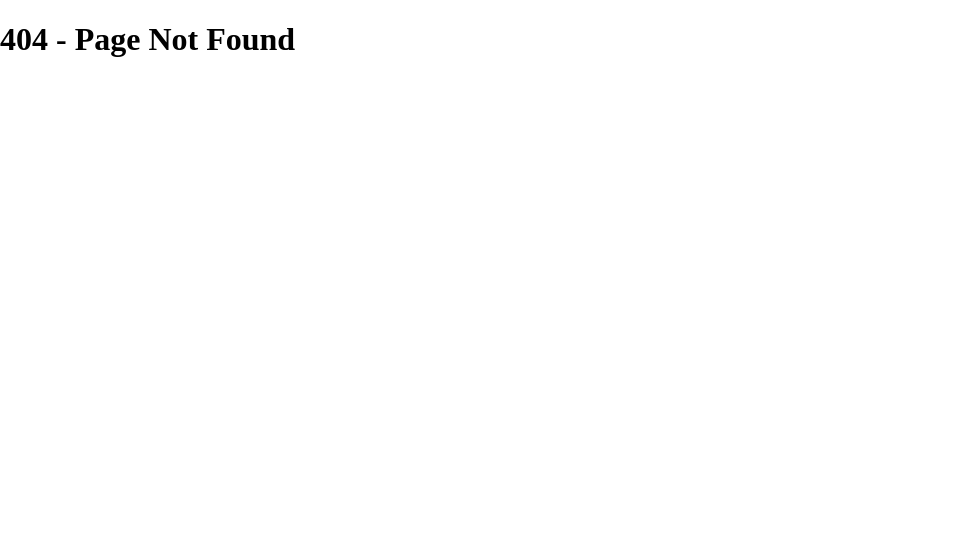
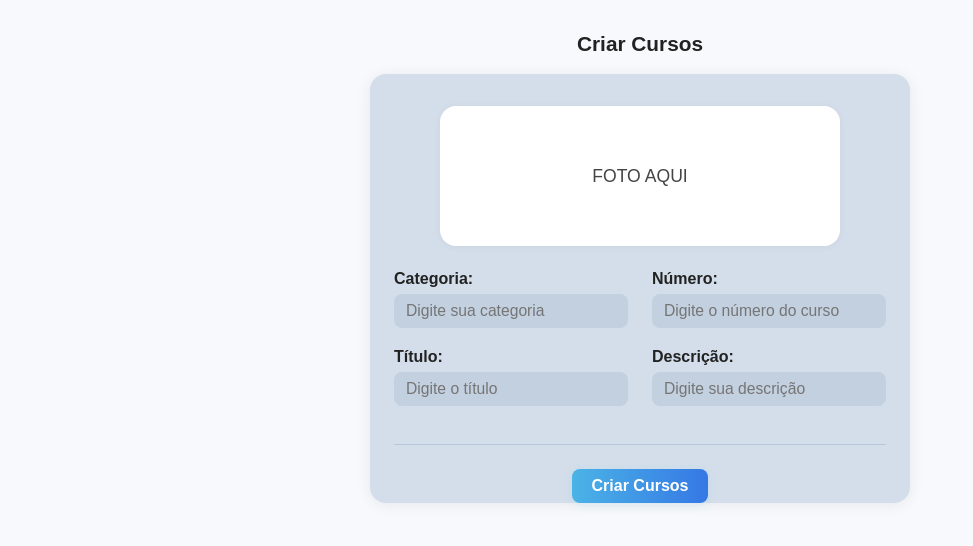
Before and after one commit to souzabweatriz/EdPro-FrontEnd, a Next.js app: page /courses in a window 1280 px wide. Before the commit this address had no page. Shown: the top 546 px of the page, without its empty margins (0-973 px from the left). Built offline with nearby package versions, Linux system fonts and the light colour scheme.

Commit message:
feat: update page.jsx courses

```diff
--- /dev/null
+++ b/src/app/courses/Courses.module.css
@@ -0,0 +1,140 @@
+.container {
+	display: flex;
+	flex-direction: column;
+	align-items: center;
+	justify-content: flex-start;
+	min-height: 200vh;
+	background: #f7f9fc;
+}
+
+.title {
+	font-family: 'Montserrat', sans-serif;
+	font-size: 1.3rem;
+	font-weight: bold;
+	margin-top: 32px;
+	margin-bottom: 18px;
+	color: #222;
+	text-align: center;
+}
+
+.formBox {
+	background: #d3deea;
+	border-radius: 16px;
+	box-shadow: 0 2px 16px rgba(0,0,0,0.07);
+	padding: 32px 24px 0 24px;
+	width: 100%;
+	max-width: 540px;
+	display: flex;
+	flex-direction: column;
+	align-items: center;
+}
+
+.imageBox {
+	background: #fff;
+	border-radius: 16px;
+	width: 100%;
+	max-width: 400px;
+	height: 140px;
+	display: flex;
+	align-items: center;
+	justify-content: center;
+	margin-bottom: 24px;
+	cursor: pointer;
+	box-shadow: 0 1px 8px rgba(0,0,0,0.04);
+	transition: box-shadow 0.2s;
+}
+.imageBox:hover {
+	box-shadow: 0 2px 16px rgba(0,0,0,0.10);
+}
+.imagePlaceholder {
+	color: #444;
+	font-size: 1.1rem;
+	font-family: 'Quicksand', sans-serif;
+}
+.previewImg {
+	max-width: 100%;
+	max-height: 120px;
+	border-radius: 12px;
+	object-fit: cover;
+}
+
+.fieldsRow {
+	display: flex;
+	width: 100%;
+	gap: 24px;
+	margin-bottom: 18px;
+}
+.fieldCol {
+	flex: 1;
+	display: flex;
+	flex-direction: column;
+}
+.label {
+	font-family: 'Montserrat', sans-serif;
+	font-size: 1rem;
+	font-weight: 600;
+	margin-bottom: 6px;
+	color: #222;
+}
+.input {
+	font-family: 'Quicksand', sans-serif;
+	font-size: 0.98rem;
+	padding: 8px 12px;
+	border-radius: 8px;
+	border: none;
+	background: #c3d0e0;
+	color: #222;
+	outline: none;
+	margin-bottom: 2px;
+	transition: background 0.2s;
+}
+.input:focus {
+	background: #b0c4db;
+}
+.input:disabled {
+	color: #888;
+}
+
+.buttonRow {
+	width: 100%;
+	border-top: 1px solid #b7c6d8;
+	margin-top: 18px;
+	padding-top: 16px;
+	display: flex;
+	justify-content: center;
+}
+.createButton {
+	background: linear-gradient(90deg, #4bb3e6 0%, #3578e5 100%);
+	border: none;
+	color: #fff;
+	font-size: 1rem;
+	font-family: 'Quicksand', sans-serif;
+	cursor: pointer;
+	padding: 8px 20px;
+	border-radius: 8px;
+	box-shadow: 0 2px 8px rgba(75,179,230,0.12);
+	font-weight: 600;
+	transition: background 0.2s, transform 0.2s, box-shadow 0.2s;
+	margin-top: 8px;
+}
+.createButton:hover {
+	background: linear-gradient(90deg, #3578e5 0%, #4bb3e6 100%);
+	transform: translateY(-2px) scale(1.04);
+	box-shadow: 0 4px 16px rgba(53,120,229,0.18);
+	text-decoration: none;
+}
+
+@media (max-width: 700px) {
+	.formBox {
+		max-width: 98vw;
+		padding: 18px 6vw 0 6vw;
+	}
+	.imageBox {
+		max-width: 98vw;
+		height: 110px;
+	}
+	.fieldsRow {
+		flex-direction: column;
+		gap: 8px;
+	}
+}
--- /dev/null
+++ b/src/app/courses/page.jsx
@@ -0,0 +1,66 @@
+"use client";
+import React, { useRef, useState } from "react";
+import styles from "./Courses.module.css";
+
+export default function CreateCourse() {
+	const [image, setImage] = useState(null);
+	const [imagePreview, setImagePreview] = useState(null);
+	const fileInputRef = useRef(null);
+
+	const handleImageClick = () => {
+		fileInputRef.current.click();
+	};
+
+	const handleImageChange = (e) => {
+		const file = e.target.files[0];
+		if (file) {
+			setImage(file);
+			setImagePreview(URL.createObjectURL(file));
+		}
+	};
+
+	return (
+		<div className={styles.container}>
+			<h2 className={styles.title}>Criar Cursos</h2>
+			<div className={styles.formBox}>
+				<div className={styles.imageBox} onClick={handleImageClick}>
+					{imagePreview ? (
+						<img src={imagePreview} alt="Preview" className={styles.previewImg} />
+					) : (
+						<span className={styles.imagePlaceholder}>FOTO AQUI</span>
+					)}
+					<input
+						type="file"
+						accept="image/*"
+						ref={fileInputRef}
+						style={{ display: "none" }}
+						onChange={handleImageChange}
+					/>
+				</div>
+				<div className={styles.fieldsRow}>
+					<div className={styles.fieldCol}>
+						<label className={styles.label}>Categoria:</label>
+						<input className={styles.input} placeholder="Digite sua categoria" />
+					</div>
+								<div className={styles.fieldCol}>
+									<label className={styles.label}>Número:</label>
+									<input className={styles.input} type="number" placeholder="Digite o número do curso" />
+					</div>
+				</div>
+				<div className={styles.fieldsRow}>
+					<div className={styles.fieldCol}>
+						<label className={styles.label}>Título:</label>
+						<input className={styles.input} placeholder="Digite o título" />
+					</div>
+					<div className={styles.fieldCol}>
+						<label className={styles.label}>Descrição:</label>
+						<input className={styles.input} placeholder="Digite sua descrição" />
+					</div>
+				</div>
+				<div className={styles.buttonRow}>
+					<button className={styles.createButton}>Criar Cursos</button>
+				</div>
+			</div>
+		</div>
+	);
+}
```
Also changed, not shown: src/app/components/Courses/Courses.jsx (deleted, +0 -68 lines), src/app/components/Courses/Courses.module.css (deleted, +0 -82 lines), 1 other file (tests, documents, lock files or other folders).
